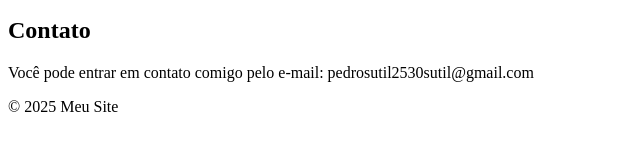
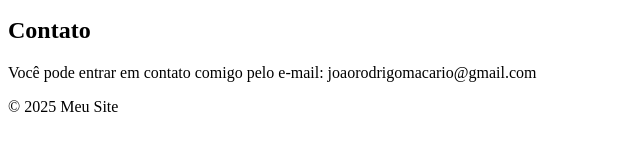
Before and after one commit to JRMP01/JRMP01.github.io, a plain HTML site: page index.html in a window 1280 px wide. Shown: the part 186-336 px from the top of the page, 0-640 px from the left. Drawn offline with Linux system fonts and the light colour scheme.

Commit message:
Update index.html

```diff
--- a/index.html
+++ b/index.html
@@ -22,7 +22,7 @@
 
     <section id="contato">
         <h2>Contato</h2>
-        <p>Você pode entrar em contato comigo  pelo e-mail: pedrosutil2530sutil@gmail.com</p>
+        <p>Você pode entrar em contato comigo  pelo e-mail: joaorodrigomacario@gmail.com</p>
     </section>
 
     <footer>
```
